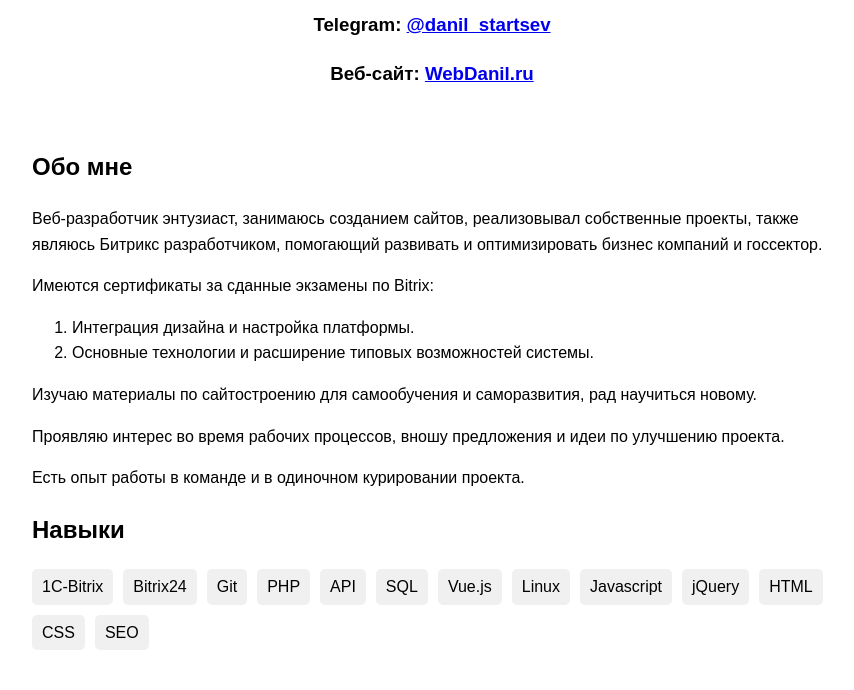
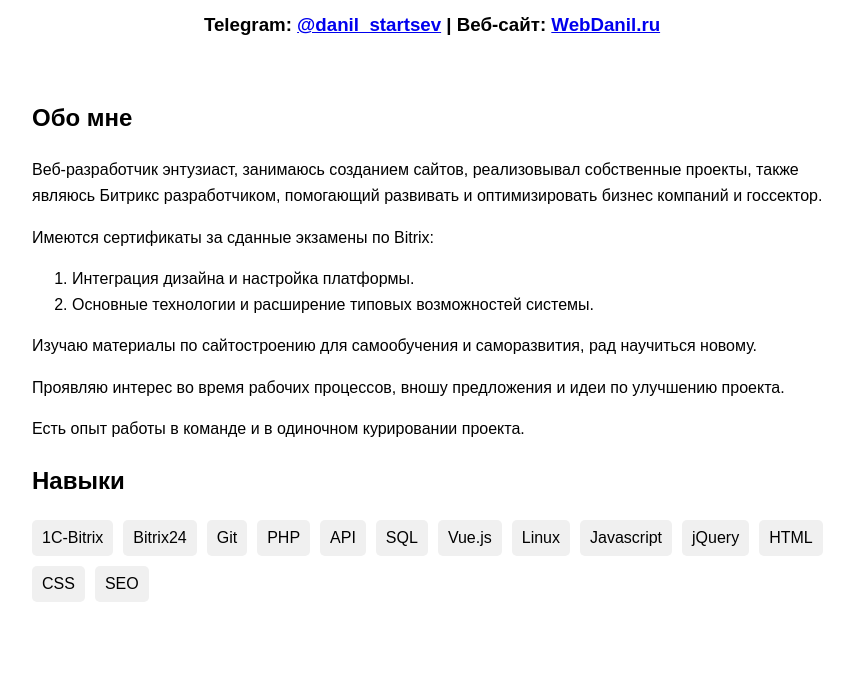
Before and after one commit to WebDanil/webdanil.github.io, a plain HTML site: page index.html in a window 1280 px wide. Shown: the part 182-872 px from the top of the page, without its empty margins (208-1062 px from the left). After the commit the page ends 824 px from the top, so only its background shows below. Drawn offline with Linux system fonts and the light colour scheme.

Commit message:
Изменил вид ссылок на контакты

```diff
--- a/index.html
+++ b/index.html
@@ -39,8 +39,8 @@
 <header class="header">
     <h1>Данил Старцев</h1>
     <h2>Bitrix-разработчик</h2>
-    <h3>Telegram: <a href="https://t.me/danil_startsev" target="_blank">@danil_startsev</a></h3>
-    <h3>Веб-сайт: <a href="https://webdanil.ru" target="_blank">WebDanil.ru</a></h3>
+    <h3>Telegram: <a href="https://t.me/danil_startsev" target="_blank">@danil_startsev</a> | Веб-сайт: <a
+            href="https://webdanil.ru" target="_blank">WebDanil.ru</a></h3>
 </header>
 
 <section class="section">
```
